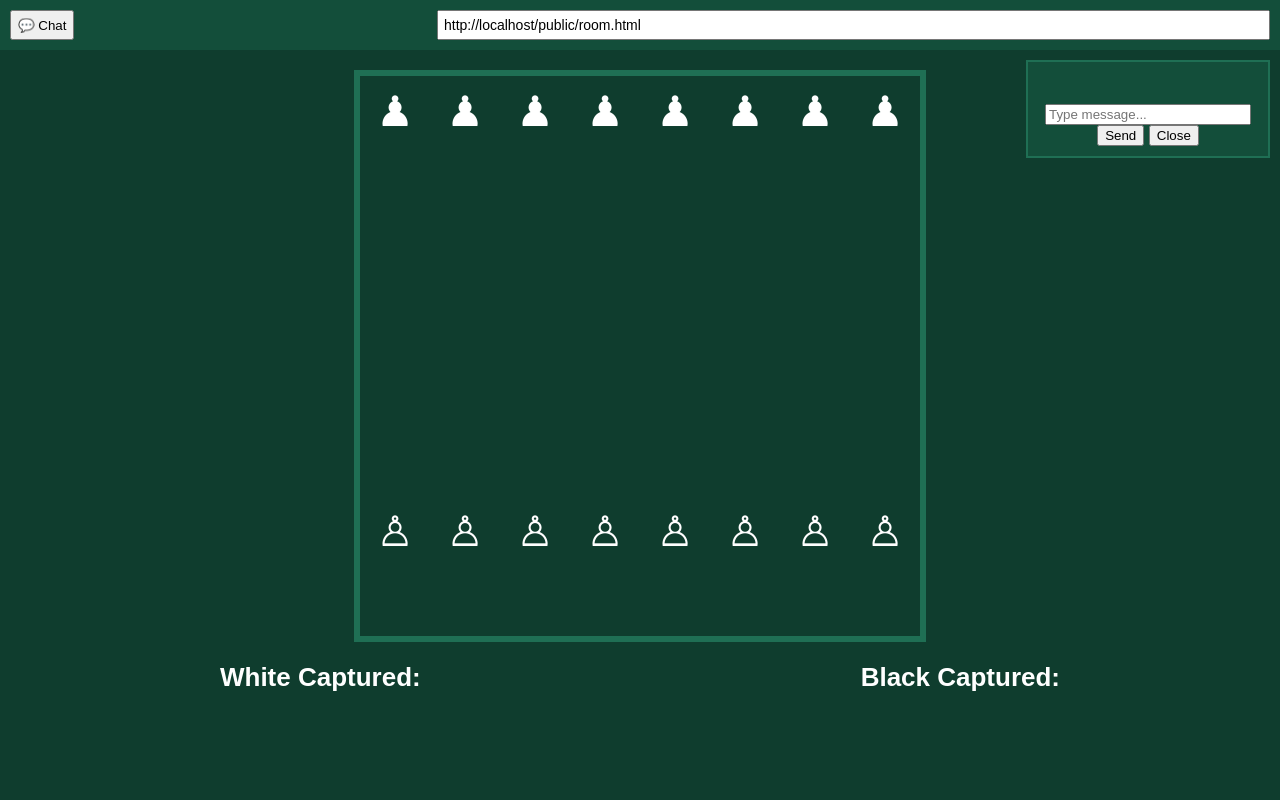
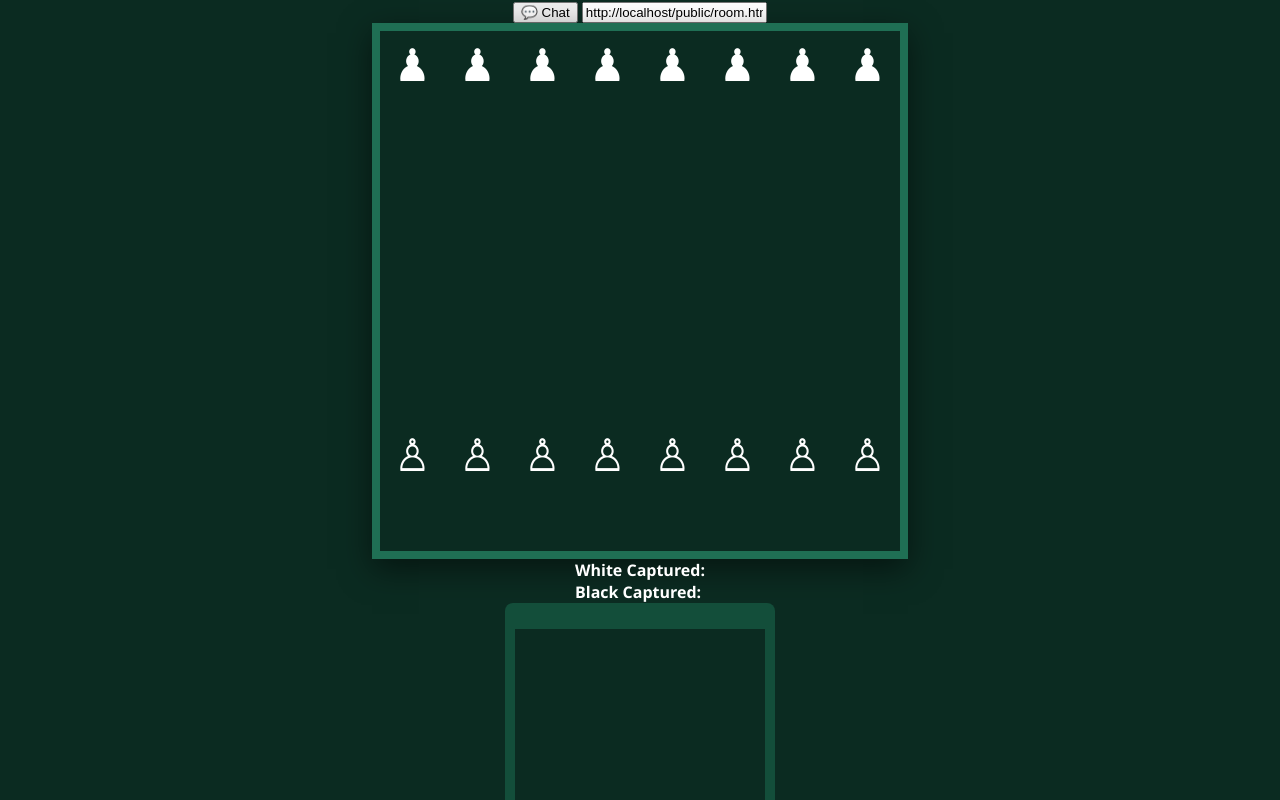
Before and after one commit to grsminiproject1/grs, a website: page public/room.html in a window 1280 px wide. Both pictures are taken after a click on the button "💬 Chat". Shown: the top 800 px of the page. Drawn offline with nearby package versions, Linux system fonts and the light colour scheme; no server answers.

Commit message:
Update style.css

```diff
--- a/public/style.css
+++ b/public/style.css
@@ -1,92 +1,48 @@
-body {
-  margin: 0;
-  padding: 0;
-  background: #0f3d2e;
-  color: #ffffff;
-  font-family: Arial, Helvetica, sans-serif;
-  text-align: center;
+:root {
+  --board-border: #1f6f54;
+  --light-sq: #b7e4c7;
+  --dark-sq: #40916c;
+  --accent: #ffd60a;
 }
 
-/* Top bar */
-#top-bar {
-  background: #134e3a;
-  padding: 10px;
-  display: flex;
-  justify-content: space-between;
+body {
+  margin: 0; background: #0b2b21; color: white;
+  font-family: 'Segoe UI', Tahoma, Geneva, Verdana, sans-serif;
+  display: flex; flex-direction: column; align-items: center;
 }
 
-#roomLink {
-  width: 65%;
-  padding: 5px;
-  font-size: 14px;
+/* Layout Containers */
+.game-wrapper {
+  display: flex; gap: 30px; margin-top: 20px; align-items: flex-start;
 }
 
-/* Status text */
-#status {
-  margin: 10px;
-  font-size: 18px;
-  font-weight: bold;
+#board {
+  display: grid; grid-template-columns: repeat(8, 65px);
+  width: 520px; border: 8px solid var(--board-border);
+  box-shadow: 0 10px 30px rgba(0,0,0,0.5);
 }
 
-/* Chess board */
-#board {
-  display: grid;
-  grid-template-columns: repeat(8, 70px);
-  width: 560px;
-  margin: 20px auto;
-  border: 6px solid #1f6f54;
+/* Squares & Pieces */
+.square {
+  width: 65px; height: 65px; font-size: 45px;
+  display: flex; justify-content: center; align-items: center;
+  cursor: pointer; transition: 0.2s;
 }
+.light { background: var(--light-sq); color: #2d5a44; }
+.dark { background: var(--dark-sq); color: #b7e4c7; }
+.highlight { box-shadow: inset 0 0 0 5px var(--accent); }
 
-/* Board squares */
-.square {
-  width: 70px;
-  height: 70px;
-  font-size: 42px;
-  display: flex;
-  justify-content: center;
-  align-items: center;
-  cursor: pointer;
-  user-select: none;
+/* Side Panels (Captured Pieces) */
+.player-panel {
+  width: 150px; background: #134e3a; padding: 15px;
+  border-radius: 8px; border: 2px solid transparent;
 }
+.active-turn { border-color: var(--accent); box-shadow: 0 0 15px var(--accent); }
+.graveyard { font-size: 24px; min-height: 50px; margin-top: 10px; display: flex; flex-wrap: wrap; }
 
-.light {
-  background: #b7e4c7;
+/* Chat Box */
+#chat {
+  width: 250px; background: #134e3a; padding: 10px; border-radius: 8px;
 }
-
-.dark {
-  background: #40916c;
-}
-
-.highlight {
-  box-shadow: inset 0 0 0 4px #ffd60a;
-}
-
-/* Captured pieces */
-#captured {
-  display: flex;
-  justify-content: space-around;
-  margin-top: 10px;
-  font-size: 26px;
-}
-
-/* Chat */
-#chat {
-  position: fixed;
-  right: 10px;
-  top: 60px;
-  width: 220px;
-  background: #134e3a;
-  border: 2px solid #1f6f54;
-  padding: 10px;
-}
-
-#chat ul {
-  list-style: none;
-  padding: 0;
-  max-height: 200px;
-  overflow-y: auto;
-}
-
-#chat input {
-  width: 90%;
-}
+#messages { height: 300px; overflow-y: auto; list-style: none; padding: 0; text-align: left; background: #0b2b21; margin-bottom: 5px; }
+#messages li { padding: 5px; border-bottom: 1px solid #1f6f54; font-size: 14px; }
```
